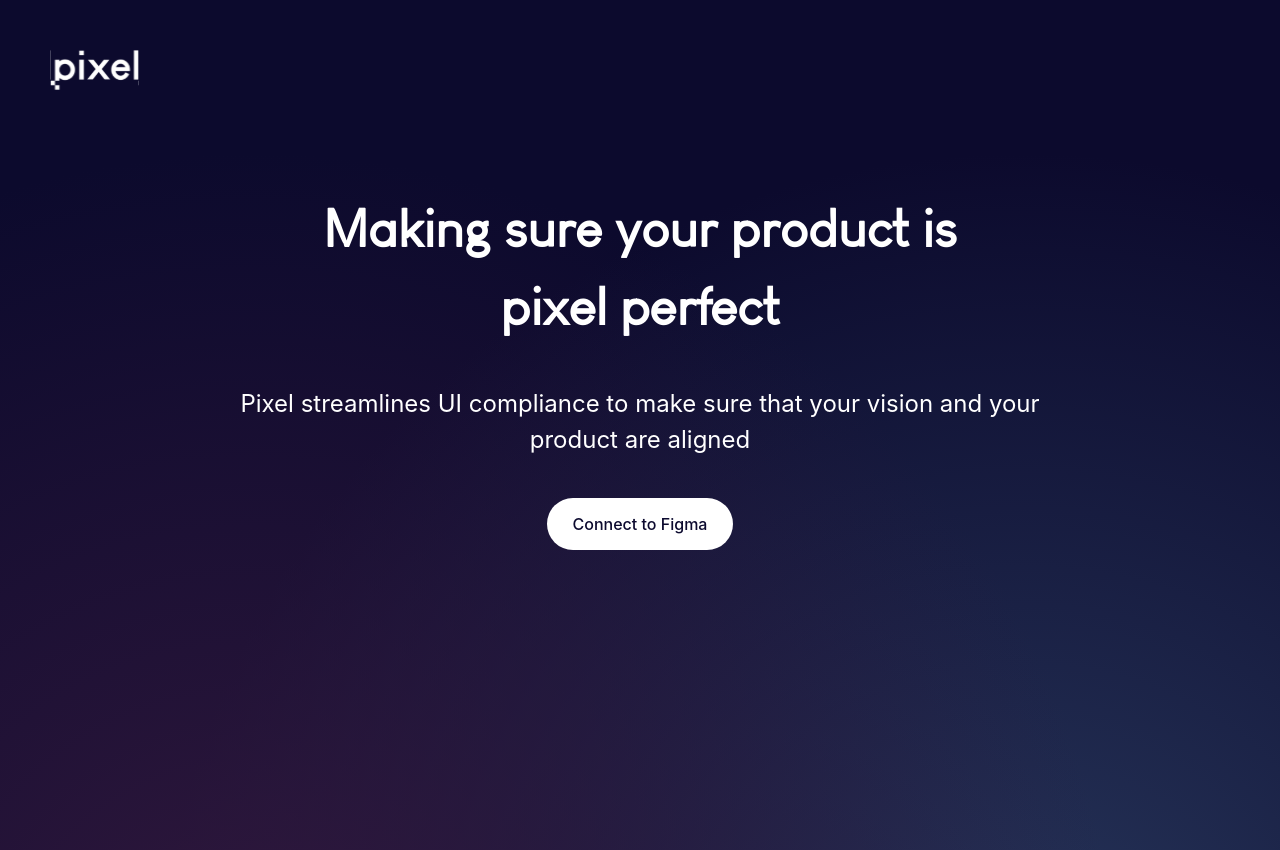
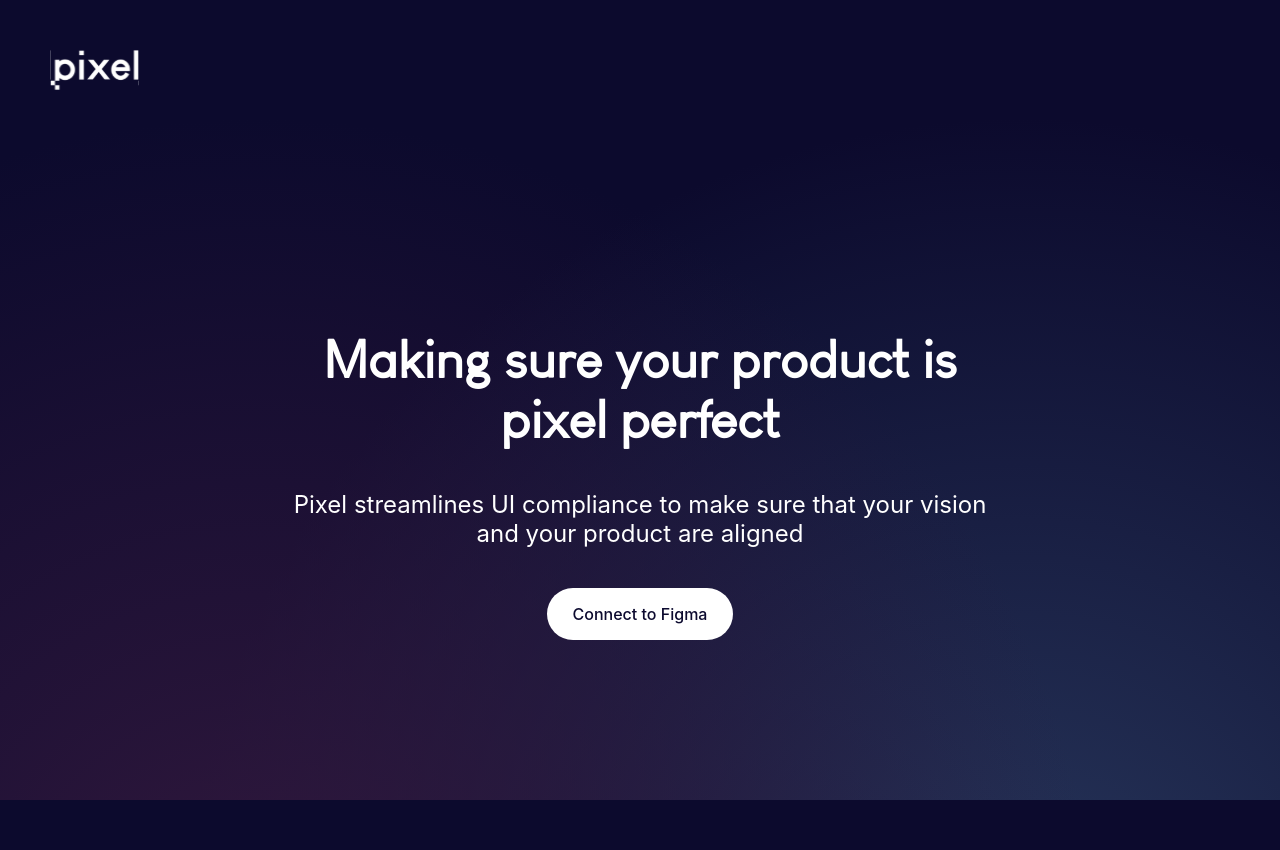
Before and after one commit to ncmarker/pixel, a React (Create React App) app in the folder react-app/: page / in a window 1280 px wide. After the commit the page ends 800 px from the top, so only its background shows below. Built offline with nearby package versions, Linux system fonts and the light colour scheme; no server answers.

Commit message:
organizing css part1

```diff
--- a/react-app/package.json
+++ b/react-app/package.json
@@ -2,6 +2,7 @@
   "name": "react-app",
   "version": "0.1.0",
   "private": true,
+  "proxy:": "http://localhost:3001",
   "dependencies": {
     "axios": "^1.6.8",
     "react": "^18.2.0",
--- a/react-app/src/index.js
+++ b/react-app/src/index.js
@@ -6,7 +6,6 @@ import './index.css'
 
 //import './styles/globals.css';  // Legacy or third-party CSS styles
 
-
 const root = ReactDOM.createRoot(document.getElementById('root'));
 root.render(
   <React.StrictMode>
--- a/react-app/src/pages/Landing.jsx
+++ b/react-app/src/pages/Landing.jsx
@@ -8,20 +8,12 @@ const Landing = () => {
   const errorMessage = new URLSearchParams(location.search).get('error');
 
   return (
-    <div className='h-screen'>
-      <div className="m-[50px]">
-      <img src={logo} alt="logo"/>
-      </div>
-      <div className="flex flex-col justify-center items-center mt-[100px]">
-        <h1 className="title-text text-center">Making sure your product is</h1>
-        <h1 className="title-text text-center">pixel perfect</h1>
-      </div>
-      <div className="flex flex-col justify-center items-center">
-        <p className="header-text flex flex-row justify-center mt-[40px]" >Pixel streamlines UI compliance to make sure that your vision and your</p>
-        <p className="header-text flex flex-row justify-center mb-[40px]">product are aligned</p>
-      </div>
+    <div className='h-screen overflow-y-hidden'>
+      <img className="m-[50px]" src={logo} alt="logo"/>
+      <h1 className="mx-auto mt-[240px] max-w-[686px] text-title text-center">Making sure your product is pixel perfect</h1>
+      <p className="text-subtext mx-auto mb-[40px] mt-[40px] max-w-[726px]" >Pixel streamlines UI compliance to make sure that your vision and your product are aligned</p>
       {errorMessage && <p>Error: Authentication failed. Please try again.</p>}
-      <form action={`${process.env.REACT_APP_API_URL}/login`} method="GET" className="flex justify-center align-items">
+      <form action={`${"http://localhost:3001"}/login`} method="GET" className="flex justify-center align-items">
         {/* use javascript on click */}
         <ButtonWhite text="Connect to Figma" type="submit" className="mb-[0px]"/>
       </form>
--- a/react-app/src/styles/main.scss
+++ b/react-app/src/styles/main.scss
@@ -2,14 +2,15 @@
 // Importing base styles
 @import 'variable/typography';
 @import 'variable/fills';
-@import 'variable/bg';
+// @import 'variable/bg';
 
 // Importing tailwind components
 @tailwind base;
 @tailwind components;
 @tailwind utilities;
 
-// Importing components scss
 
-
-// Optionally, some global styles
+// global styles
+.App {
+    height: 100vh;
+}
--- a/react-app/src/styles/variable/bg.scss
+++ /dev/null
@@ -1,13 +0,0 @@
-.bg {
-    &-white-gradient {
-        background: rgba(255, 255, 255, 0.10);
-    }
-
-    &-grey-gradient-20 {
-        background: rgba(255, 255, 255, 0.20);
-    }
-
-    &-purple {
-        background: #460B6A;
-    }
-}
--- a/react-app/src/styles/variable/fills.scss
+++ b/react-app/src/styles/variable/fills.scss
@@ -1,21 +1,23 @@
-@font-face {
-  font-family: "Louis George Cafe";
-  src: url(Louis-George-Cafe.ttf);
-}
+/* Colors and Fills */
 
 :root {
-    /* add variables for colors */
-
     --tri-gradient: radial-gradient(circle at 20% 120%, #31183d, transparent 60%),
                     radial-gradient(circle at 80% 120%, #27365b, transparent 60%),
                     #0c0a2d;
+}
 
-    /* font styles */
-    --font-color: white;
-    --reg-font: -apple-system, BlinkMacSystemFont, 'Segoe UI', Roboto, Oxygen, Ubuntu, Cantarell, 'Open Sans', 'Helvetica Neue', sans-serif;;
-    --title-font: "Louis George Cafe";
-    --title-font-size: 52px;
-    --heading-font-size: 24px;
+.bg {
+  &-white-gradient {
+      background: rgba(255, 255, 255, 0.10);
+  }
+
+  &-grey-gradient-20 {
+      background: rgba(255, 255, 255, 0.20);
+  }
+
+  &-purple {
+      background: #460B6A;
+  }
 }
 
   %base-gradient {
--- a/react-app/src/styles/variable/typography.scss
+++ b/react-app/src/styles/variable/typography.scss
@@ -1,14 +1,18 @@
+:root {
+    /* font styles */
+    --font-color: white;
+    --reg-font: -apple-system, BlinkMacSystemFont, 'Segoe UI', Roboto, Oxygen, Ubuntu, Cantarell, 'Open Sans', 'Helvetica Neue', sans-serif;;
+    --title-font: "Louis George Cafe";
+    --title-font-size: 52px;
+    --subtext-font-size: 24px;
+}
+
+@font-face {
+    font-family: "Louis George Cafe";
+    src: url(Louis-George-Cafe.ttf);
+  }
 
 .text {
-    &-main-logo {
-        font-family: Helvetica, sans-serif;
-        font-size: 32px;
-        font-style: normal;
-        font-weight: 700;
-        line-height: 30px;
-    }
-    /* repeat this for all text styles */
-
     &-small-body {
         font-family: -apple-system, BlinkMacSystemFont, sans-serif;
         font-size: 16px;
@@ -16,25 +20,45 @@
         font-weight: 400;
         line-height: normal;
     }
-}
 
-.title-text {
+    &-title {
         font-family: var(--title-font);
         color: var(--font-color);
         font-size: var(--title-font-size);
         font-style: normal;
-    // text-align: center;
+        text-align: center;
         font-weight: 700;
+        line-height: normal;
     }
 
-.header-text {
+    &-subtext {
         font-family: var(--reg-font);
         color: var(--font-color);
-    font-size: var(--heading-font-size);
+        font-size: var(--subtext-font-size);
+        font-style: normal;
         text-align: center;
-    font-style: normal;
         font-weight: 400;
+        line-height: normal;
     }
+}
+
+// .title-text {
+//     font-family: var(--title-font);
+//     color: var(--font-color);
+//     font-size: var(--title-font-size);
+//     font-style: normal;
+//     // text-align: center;
+//     font-weight: 700;
+// }
+
+// .header-text {
+//     font-family: var(--reg-font);
+//     color: var(--font-color);
+//     font-size: var(--heading-font-size);
+//     text-align: center;
+//     font-style: normal;
+//     font-weight: 400;
+// }
 
 .button-container {
     display: flex;
```
Also changed, not shown: 2 other files (tests, documents, lock files or other folders). Lines whose indentation alone changed are shown as unchanged.
